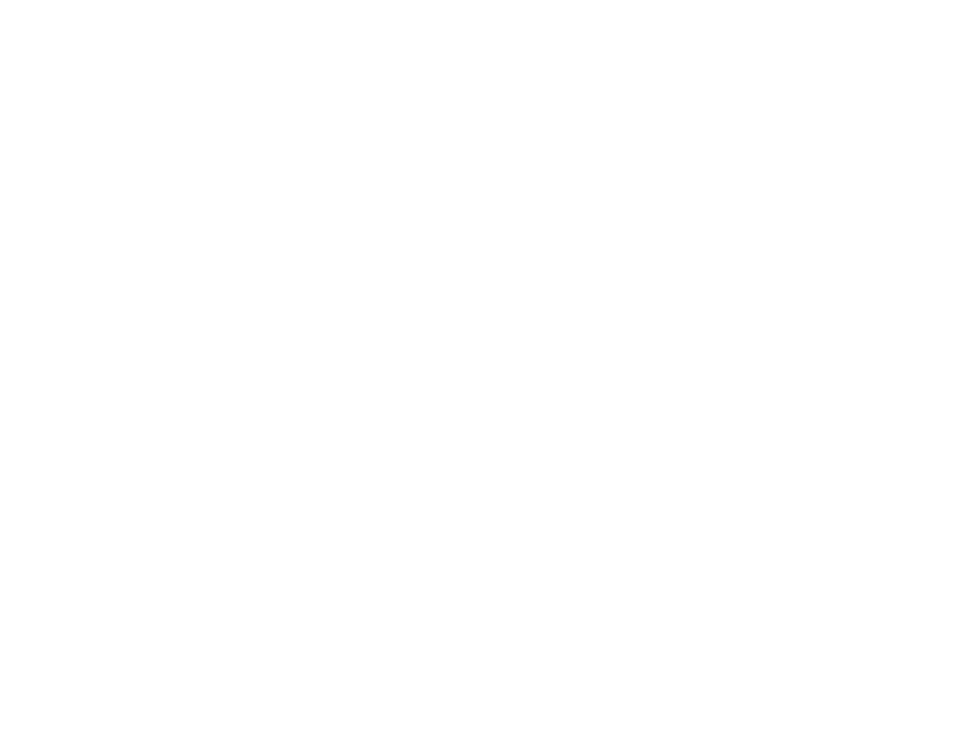
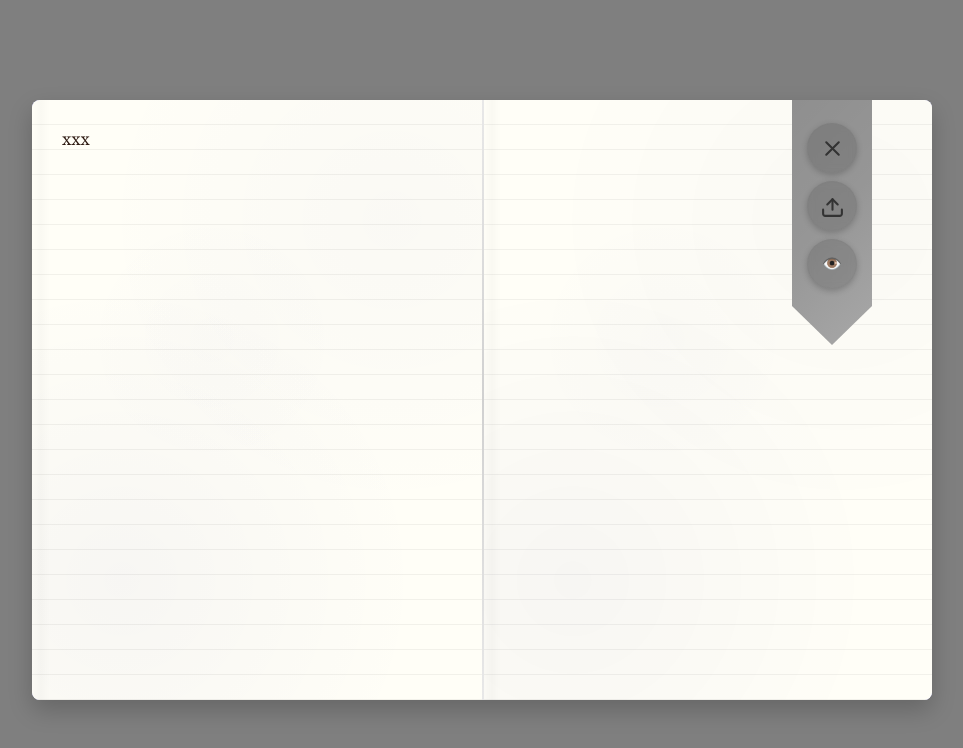
Before and after one commit to webgptorg/book-components, a Next.js app: page /playground in a window 1280 px wide. Shown: the top 748 px of the page, without its empty margins (158-1121 px from the left). Built offline with nearby package versions, Linux system fonts and the light colour scheme; grey boxes are pictures that could not be loaded.

Commit message:
Working on `<AgentBookEditor/>`

```diff
--- a/src/app/playground/page.tsx
+++ b/src/app/playground/page.tsx
@@ -1,9 +1,34 @@
+import { AgentBookEditor } from '@/components/book-editor/src';
+
+// eslint-disable-next-line @typescript-eslint/no-explicit-any
+type TODO_any = any;
 
 export default function PlaygroundPage() {
-
-  return (
-    <div>
-      {/* !!! <AgentBookEditor /> */}
-    </div>
-  );
+    return (
+        <div>
+            <AgentBookEditor
+                mode="edit"
+                initialAgentSource={'xxx' as TODO_any}
+                onSubmit={(agentSource: TODO_any /* string_agent_source */) => {
+                    console.log('onSubmit', agentSource);
+                }}
+                onClose={() => {
+                    console.log('onClose');
+                    return null as TODO_any;
+                }}
+                onExport={() => {
+                    console.log('onExport');
+                    return null as TODO_any;
+                }}
+                abTestText={{
+                    singular: 'xxx1',
+                    singularCapitalized: 'xxx2',
+                    createCapitalized: 'xxx3',
+                }}
+                backgroundImage={'xxx' as TODO_any}
+                className="agent-book-editor"
+                prefillAgentSource={'xxx' as TODO_any}
+            />
+        </div>
+    );
 }
--- a/src/components/book-editor/src/components/AgentBookEditor/AgentBookEditor.tsx
+++ b/src/components/book-editor/src/components/AgentBookEditor/AgentBookEditor.tsx
@@ -1,3 +1,5 @@
+'use client';
+
 import React, { useCallback, useEffect, useRef, useState } from 'react';
 import { INITIAL_AGENT_SOURCE, UploadWallpaperResponse } from '../../config';
 import { string_agent_source, validateAgentSource } from '../../types/string_agent_source';
@@ -422,7 +424,6 @@
                     />
 
                     <AgentInstructions
-
                         className={classNames(styles.rightPage, rightPageClassName)}
                         rightPageLinesClassName={styles.rightPageLines}
                     />
--- a/src/components/book-editor/src/components/AgentBookmark/AgentBookmark.tsx
+++ b/src/components/book-editor/src/components/AgentBookmark/AgentBookmark.tsx
@@ -1,8 +1,9 @@
-import React from 'react';
+'use client';
+
+import { classNames } from '../../utils/classNames';
 import { CancelIcon } from '../icons/CancelIcon';
 import { SendIcon } from '../icons/SendIcon';
 import { UploadIcon } from '../icons/UploadIcon';
-import { classNames } from '../../utils/classNames';
 import styles from './AgentBookmark.module.css';
 
 interface AgentBookmarkProps {
--- a/src/components/book-editor/src/components/AgentForm/AgentForm.tsx
+++ b/src/components/book-editor/src/components/AgentForm/AgentForm.tsx
@@ -1,3 +1,5 @@
+'use client';
+
 import React, { useCallback, useEffect, useRef, useState } from 'react';
 import { Promisable } from 'type-fest';
 import { string_agent_source, validateAgentSource } from '../../types/string_agent_source';
--- a/src/components/book-editor/src/components/AgentInstructions/AgentInstructions.tsx
+++ b/src/components/book-editor/src/components/AgentInstructions/AgentInstructions.tsx
@@ -1,3 +1,5 @@
+'use client';
+
 
 interface AgentInstructionsProps {
     className?: string;
--- a/src/components/book-editor/src/components/HighlightedText/HighlightedText.tsx
+++ b/src/components/book-editor/src/components/HighlightedText/HighlightedText.tsx
@@ -1,3 +1,5 @@
+'use client';
+
 import React, { useMemo } from 'react';
 import { getAllCommitmentTypes } from '../../book/commitments';
 import { createCommitmentTypeRegex } from '../../book/commitments/createCommitmentRegex';
--- a/src/components/book-editor/src/components/Modal/Modal.tsx
+++ b/src/components/book-editor/src/components/Modal/Modal.tsx
@@ -1,4 +1,6 @@
-import React, { ReactNode, useEffect } from 'react';
+'use client';
+
+import { ReactNode, useEffect } from 'react';
 import { classNames } from '../../utils/classNames';
 import styles from './Modal.module.css';
 
```
